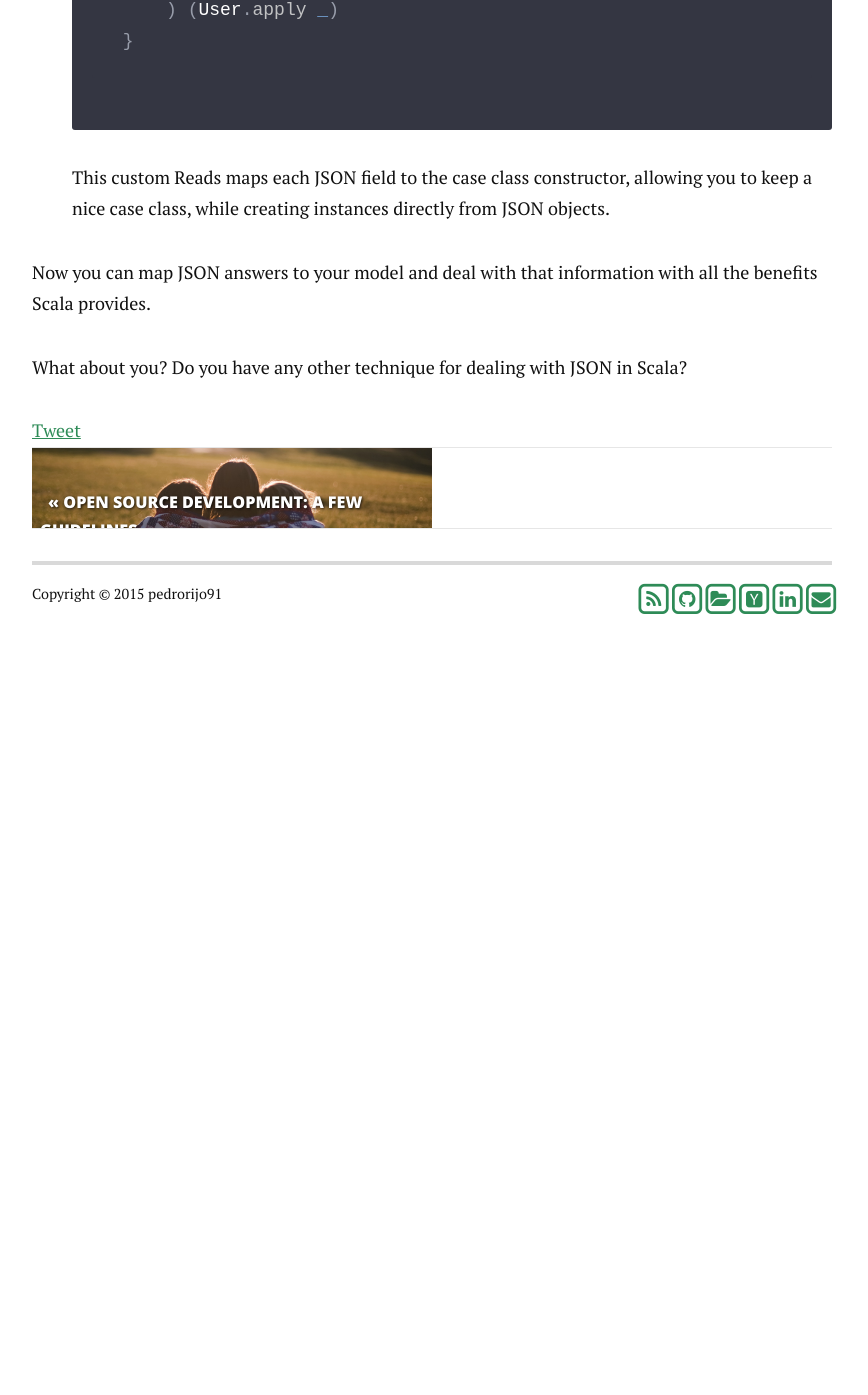
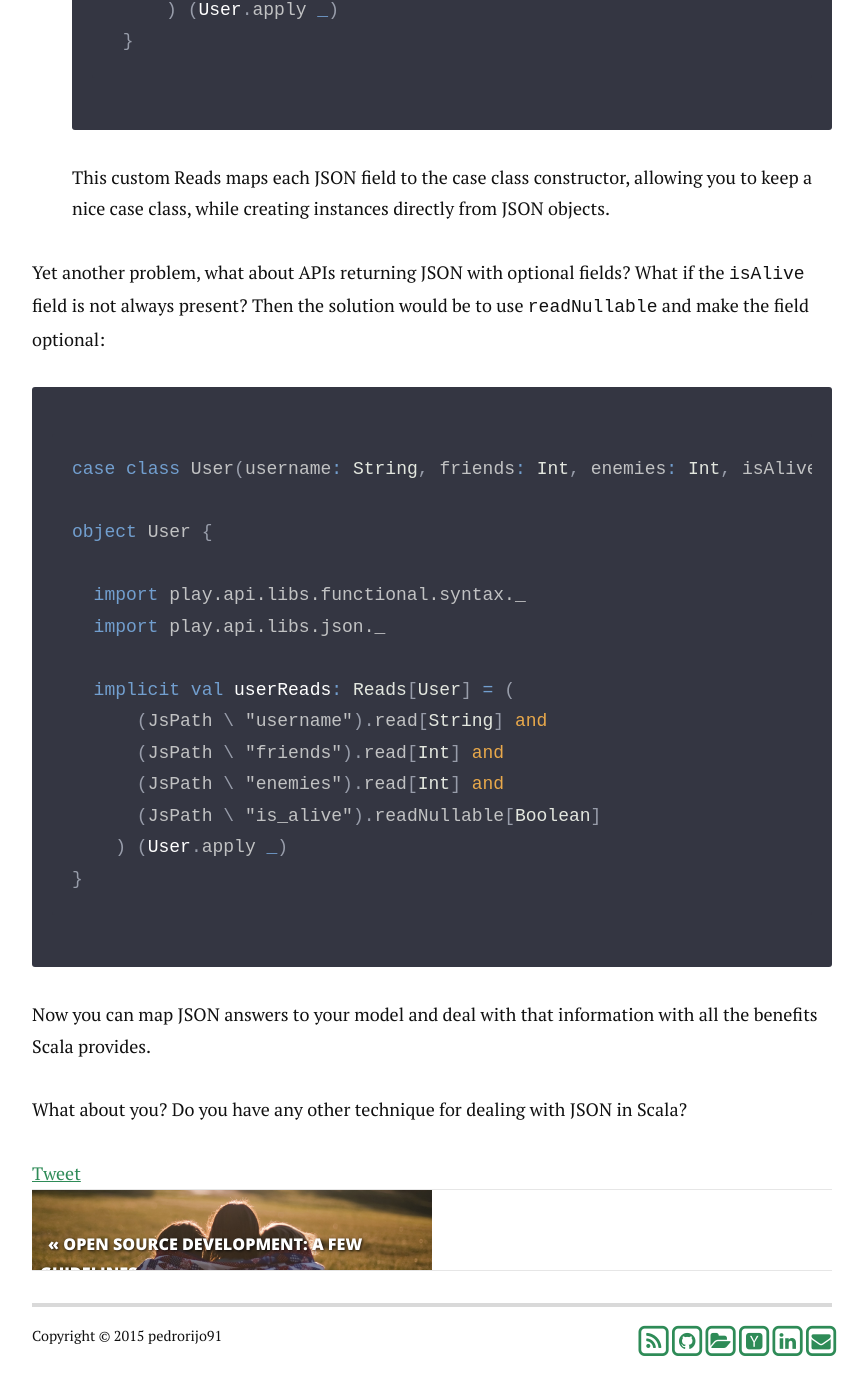
Before and after one commit to pedrorijo91/pedrorijo91.github.io, a Jekyll site: the page built from _posts/2016-01-05-scala-json.markdown, in a window 1280 px wide and 1400 px high, scrolled down 9267 px. Shown: the top 1395 px of the window, without its empty margins (208-1076 px from the left). Built offline with Jekyll 4.4.1, drawn with Linux system fonts in a browser that asks for light colours; nearby versions of some CDN libraries; Markdown is read by kramdown in place of the engine named in the settings; comment, search, counter and statistics services are not loaded; before the commit the page ends 9958 px from its top, so only the background shows below that; some of the changed text lies outside the part shown.

````diff
--- a/_posts/2016-01-05-scala-json.markdown
+++ b/_posts/2016-01-05-scala-json.markdown
@@ -213,6 +213,25 @@
 
     This custom Reads maps each JSON field to the case class constructor, allowing you to keep a nice case class, while creating instances directly from JSON objects.
 
+Yet another problem, what about APIs returning JSON with optional fields? What if the `isAlive` field is not always present? Then the solution would be to use `readNullable` and make the field optional:
+
+```scala
+case class User(username: String, friends: Int, enemies: Int, isAlive: Option[Boolean])
+
+object User {
+
+  import play.api.libs.functional.syntax._
+  import play.api.libs.json._
+
+  implicit val userReads: Reads[User] = (
+      (JsPath \ "username").read[String] and
+      (JsPath \ "friends").read[Int] and
+      (JsPath \ "enemies").read[Int] and
+      (JsPath \ "is_alive").readNullable[Boolean]
+    ) (User.apply _)
+}
+```
+
 Now you can map JSON answers to your model and deal with that information with all the benefits Scala provides.
 
 What about you? Do you have any other technique for dealing with JSON in Scala?
````
Also changed, not shown: other parts of _posts/2016-01-05-scala-json.markdown (+1 -1 lines).
